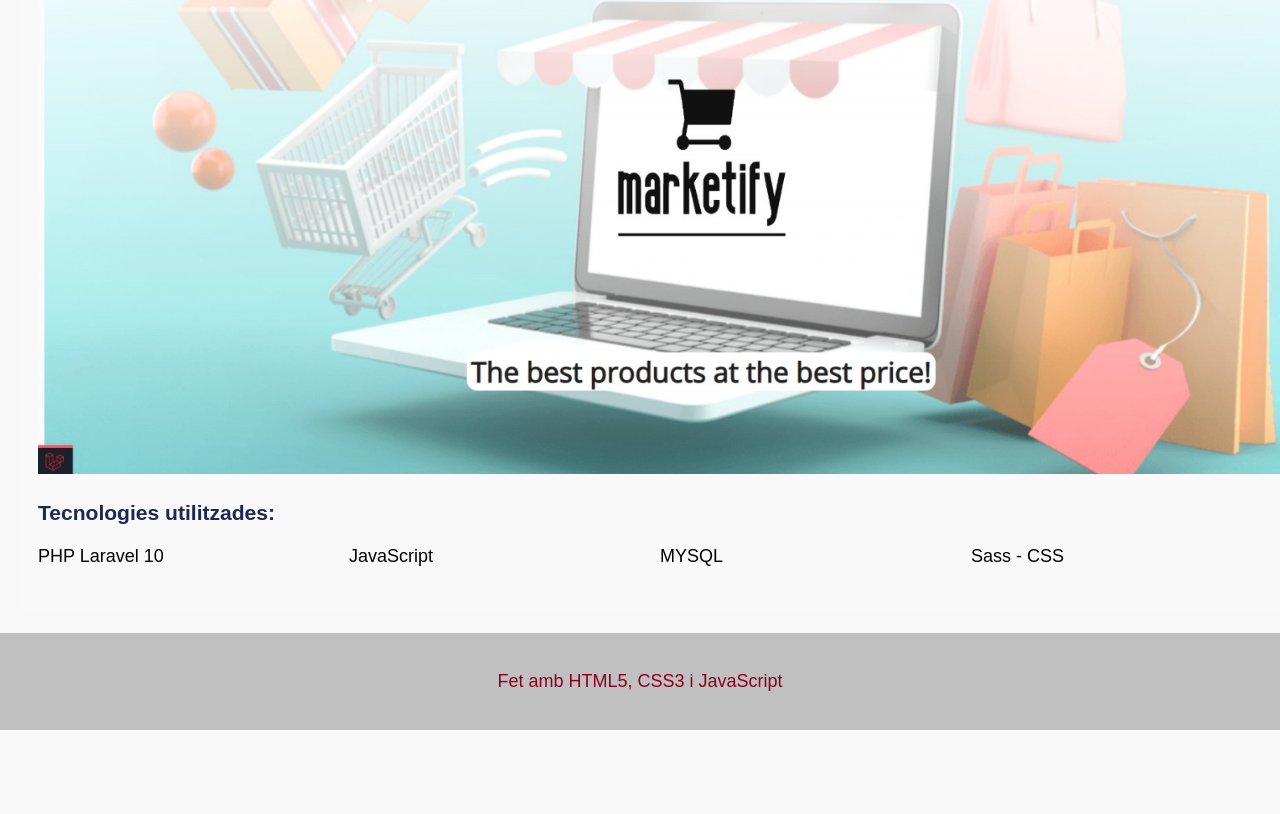
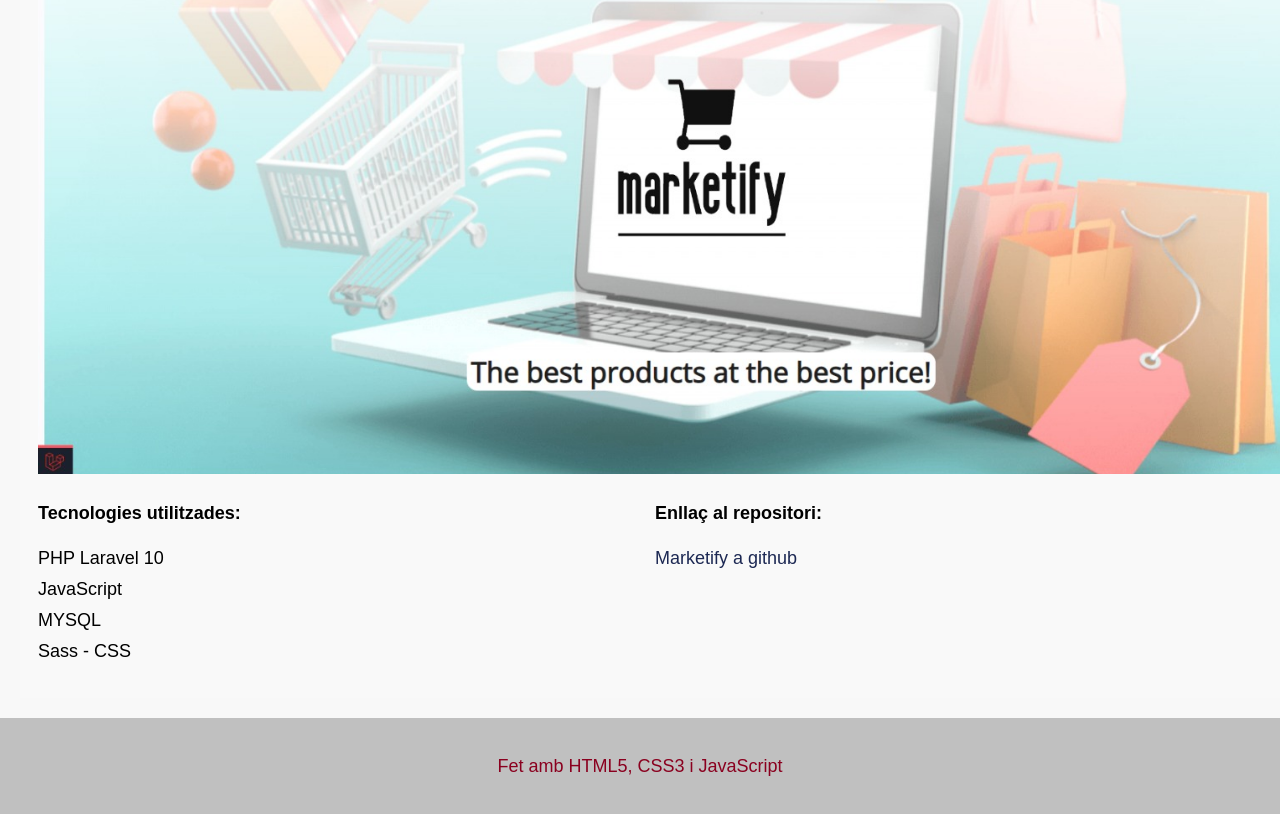
Before and after one commit to albertvallsbe/porfoli, a plain HTML site: page index.html in a window 1280 px wide. Shown: the part 1868-2682 px from the top of the page. Before the commit the page ends 2598 px from the top, so only its background shows below. Drawn offline with Linux system fonts and the light colour scheme.

Commit message:
Add project ABP to profoli

```diff
--- a/css/style.css
+++ b/css/style.css
@@ -59,13 +59,13 @@
 section.experiencia-laboral ul {
   display: grid;
   grid-template-columns: repeat(2, 1fr);
-  gap: 20px;
+  gap: 10px;
 }
 
-.marketify ul {
+.detalls {
   display: grid;
-  grid-template-columns: repeat(4, 1fr);
-  gap: 20px;
+  grid-template-columns: repeat(2, 1fr);
+  gap: 10px;
 }
 
 .footer {
--- a/index.html
+++ b/index.html
@@ -90,13 +90,22 @@
     <div class="marketify">
       <h3>Marketify</h3>
       <img src="src/Marketify.PNG" alt="Marketify">
-      <h3>Tecnologies utilitzades:</h3>
+      <div class="detalls">
+        <div>
+          <h4>Tecnologies utilitzades:</h4>
           <ul>
             <li>PHP Laravel 10</li>
             <li>JavaScript</li>
             <li>MYSQL</li>
             <li>Sass - CSS</li>
           </ul>
+        </div>
+        <div>
+          <h4>Enllaç al repositori: </h4>
+          <a href="https://github.com/albertvallsbe/Marketify">Marketify a github</a>
+
+        </div>
+      </div>
     </div>
 
   </section>
```
Lines whose indentation alone changed are shown as unchanged.
